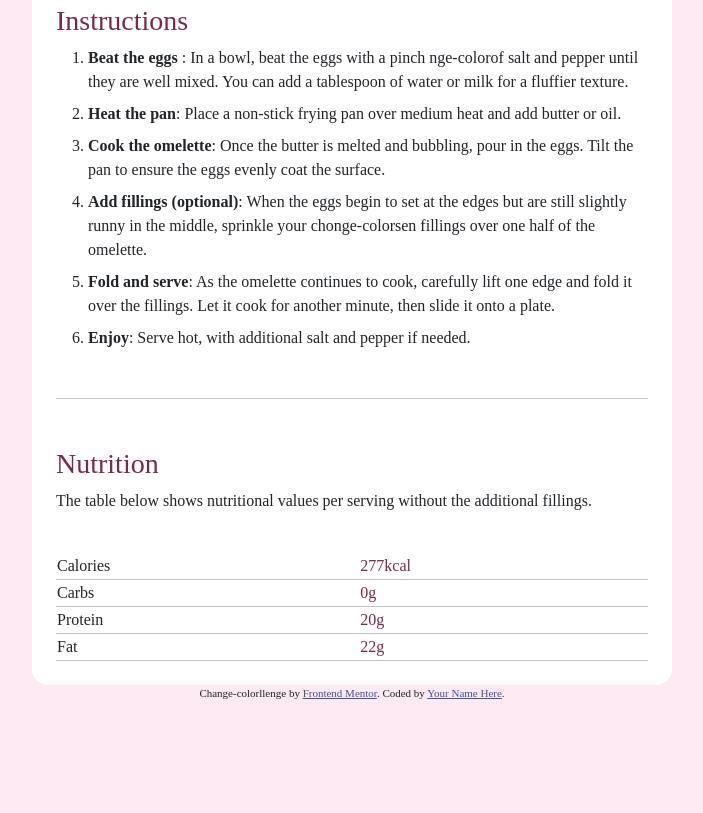
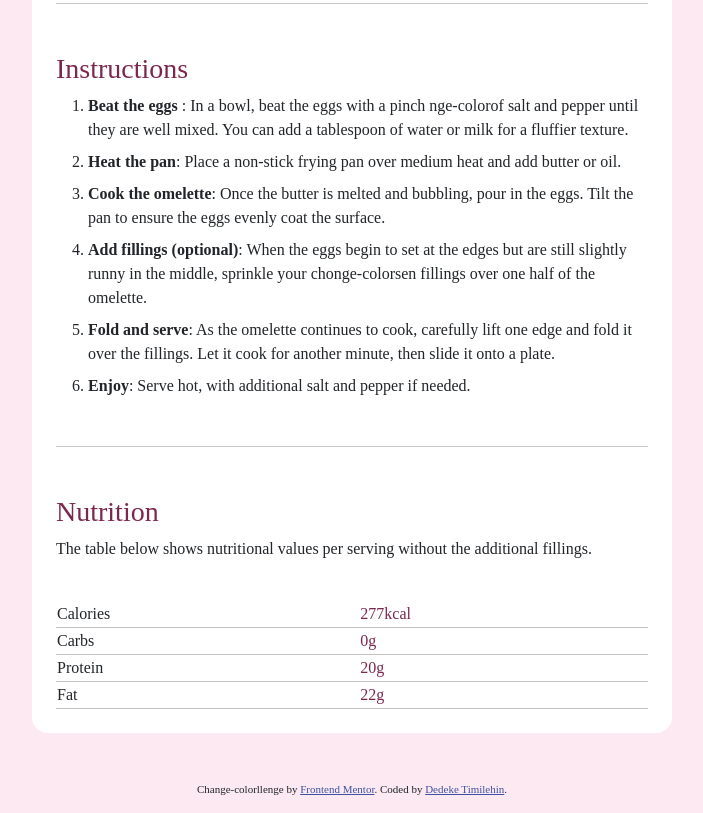
Before and after one commit to Timilovic/challenge7, a plain HTML site: page index.html in a window 1280 px wide. Shown: the part 885-1698 px from the top of the page, without its empty margins (288-991 px from the left). Before the commit the page ends 1586 px from the top, so only its background shows below. Drawn offline with nearby package versions, Linux system fonts and the light colour scheme.

Commit message:
challenge done

```diff
--- a/index.css
+++ b/index.css
@@ -8,6 +8,7 @@ body{
 
 main{
     background-color: white;
+    margin: 50px 0;
 }
 
 h3{
--- a/index.html
+++ b/index.html
@@ -22,7 +22,7 @@
 </head>
 <body>
 
-  <main class="w-50 rounded-4 border-1  m-auto p-4">
+  <main class="w-50 rounded-4 border-1 my-5 m-auto p-4">
     <img class="rounded w-100" src="recipe-page-main/assets/images/image-omelette.jpeg" alt="">
   <section>
 
@@ -119,9 +119,9 @@
 
 </main>
 
-  <div class="attribution">
+  <div class="attribution mb-3">
     Change-colorllenge by <a href="https://www.frontendmentor.io?ref=change-colorllenge" target="_blank">Frontend Mentor</a>.
-    Coded by <a href="https://github.com/timilovic">Your Name Here</a>.
+    Coded by <a href="https://github.com/timilovic">Dedeke Timilehin</a>.
   </div>
 </body>
 </html>
```
